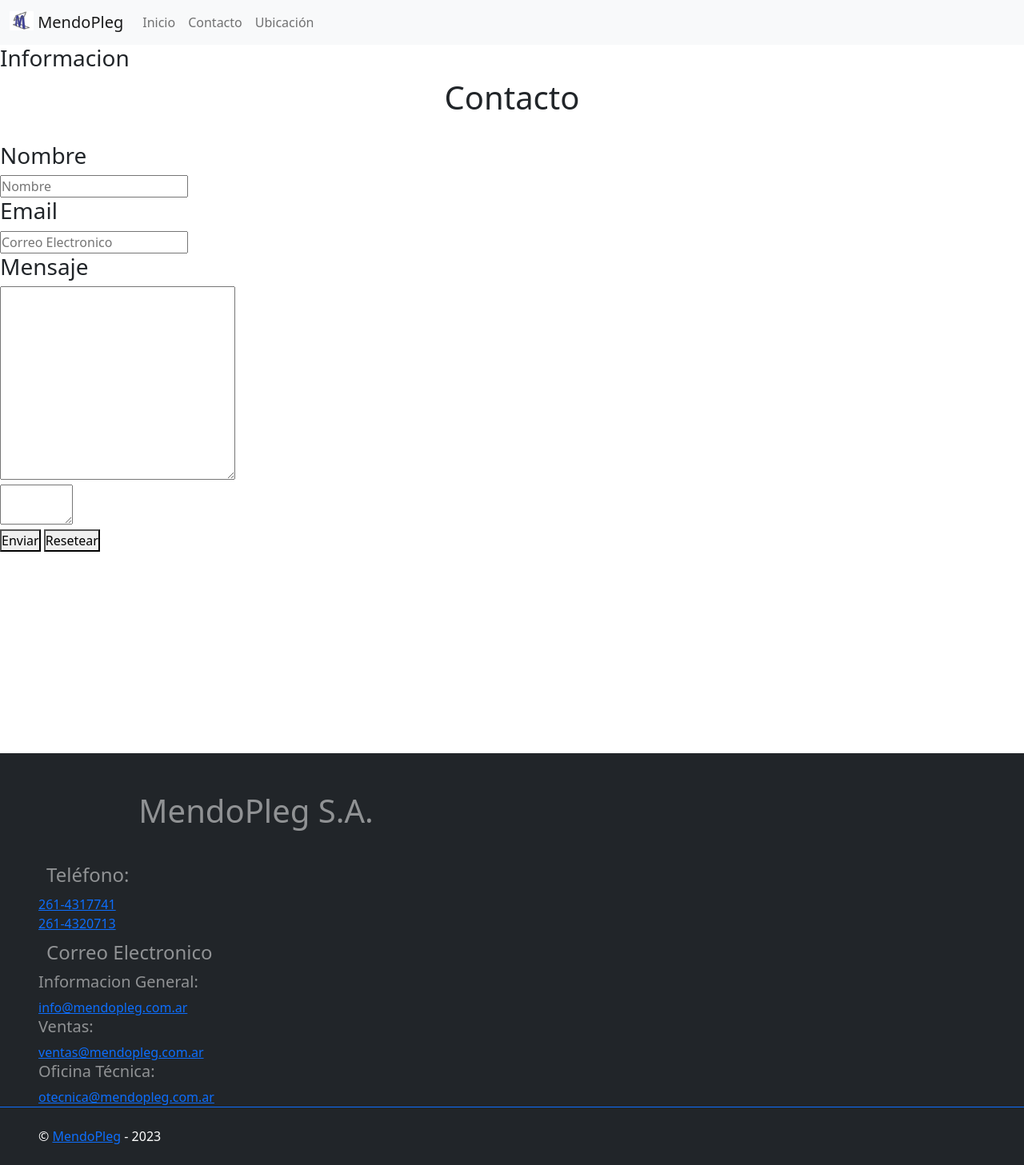
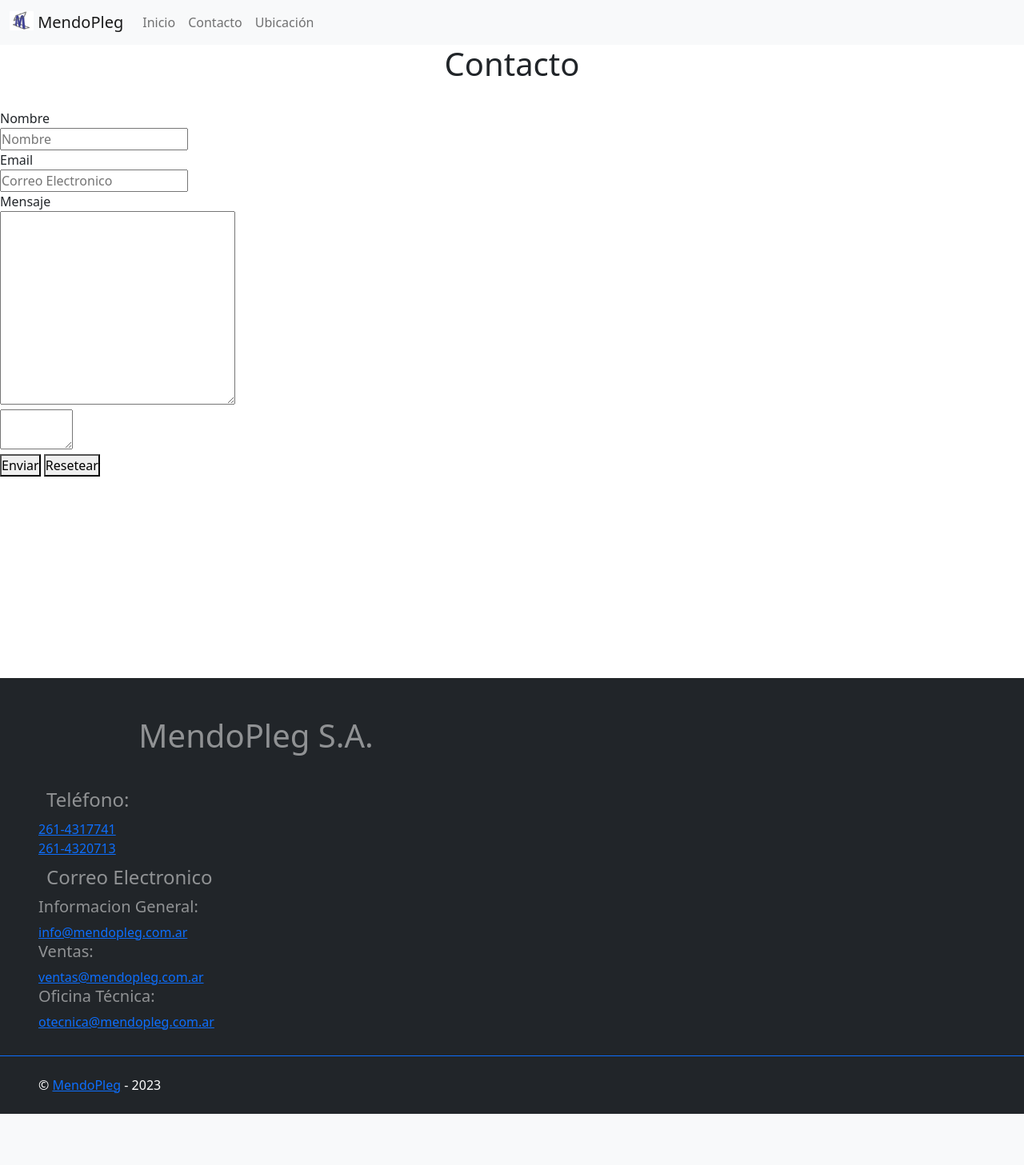
Before and after one commit to zEstebanz/MendoPleg, a PHP site: page /contacto.html in a window 1280 px wide. Shown: the whole page at 80% size. After the commit the page ends 1393 px from the top, so only its background shows below. Run offline with PHP 8.4, Linux system fonts and the light colour scheme.

Commit message:
modificaciones

```diff
--- a/contacto.html
+++ b/contacto.html
@@ -38,18 +38,16 @@
     </nav>
 
     <section>
-        <h3>Informacion</h3>
-
         <section class="form">
 
             <h1>Contacto</h1>
             <br>
             <form>
-                <h3>Nombre</h3>
+                <form action="">Nombre</form>
                 <input type="text" name="nombre" id="nombre" placeholder="Nombre" required>
-                <h3>Email</h3>
+                <form action="">Email</form>
                 <input type="email" name="email" id="email" placeholder="Correo Electronico" required>
-                <h3>Mensaje</h3>
+                <form action="">Mensaje</form>
                 <textarea name="mensaje" id="mensaje" cols="30" rows="10"></textarea>
                 <br>
                 <textarea name="comprobar" id="comprobar" cols="8" rows="0"></textarea>
--- a/index.html
+++ b/index.html
@@ -114,7 +114,7 @@
     <!-- Galeria -->
     <section class="galeria">
         <div class="container">
-            <div class="section-title text-center">
+            <div class="text-center">
                 <h2>Galeria</h2>
                 <p>Sit sint consectetur velit quisquam cupiditate impedit suscipit</p>
             </div>
--- a/src/scss/app.css
+++ b/src/scss/app.css
@@ -44,6 +44,9 @@ h1 {
     width: 100%;
     height: 450px;
     border: 0;
+  }
+  .div-section {
+    height: 400px;
   }
   .servicios {
     height: 750px;
@@ -117,5 +120,8 @@ footer {
 footer h4 {
   margin: 10px;
 }
+footer .footer {
+  padding-bottom: 30px;
+}
 
 /*Galeria*//*# sourceMappingURL=app.css.map */
--- a/src/scss/app.scss
+++ b/src/scss/app.scss
@@ -56,6 +56,10 @@ h1 {
             height: 450px;
             border: 0;
         }
+    }
+
+    .div-section{
+        height: 400px;
     }
 
     .servicios {
@@ -146,6 +150,9 @@ footer {
     h4 {
         margin: 10px;
     }
+    .footer{
+        padding-bottom: 30px;
+    }
 }
 
 /*Galeria*/
```
Also changed, not shown: ubicacion.html (+13 -11 lines), 1 other file.
